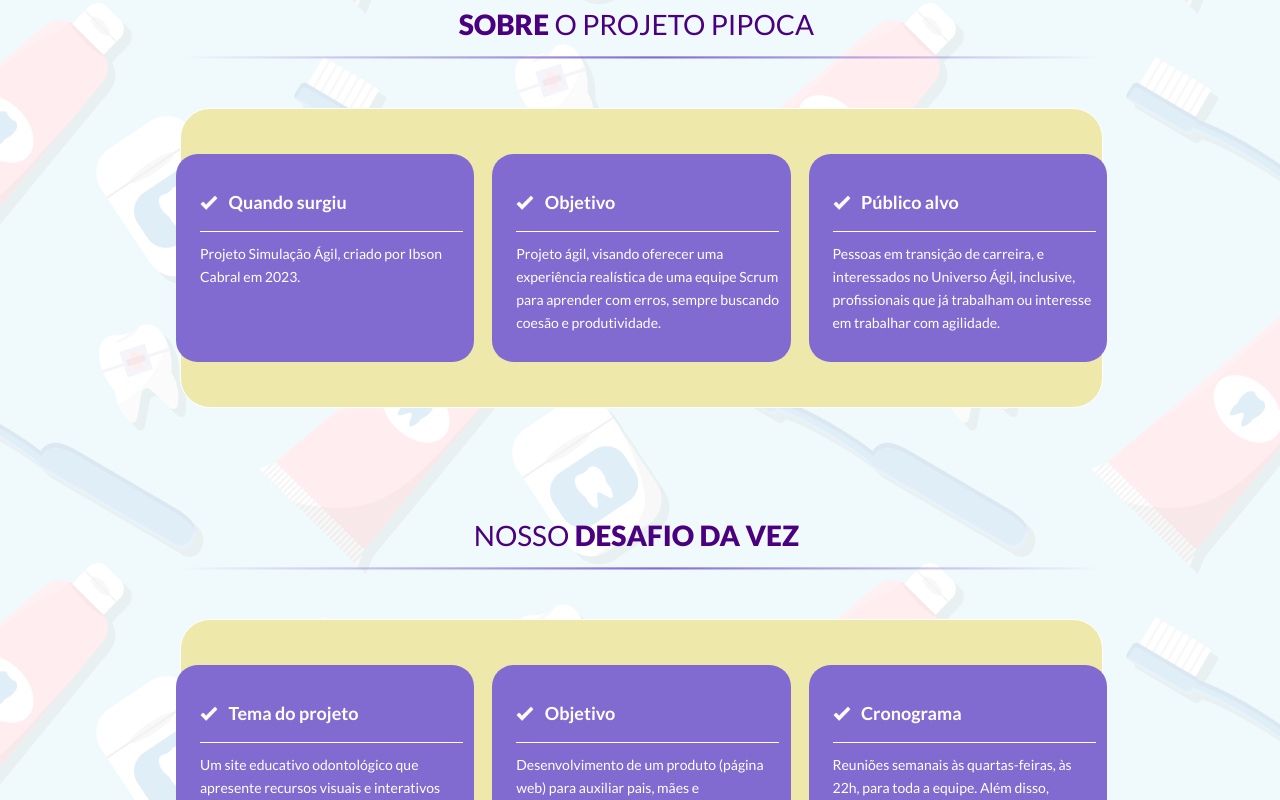
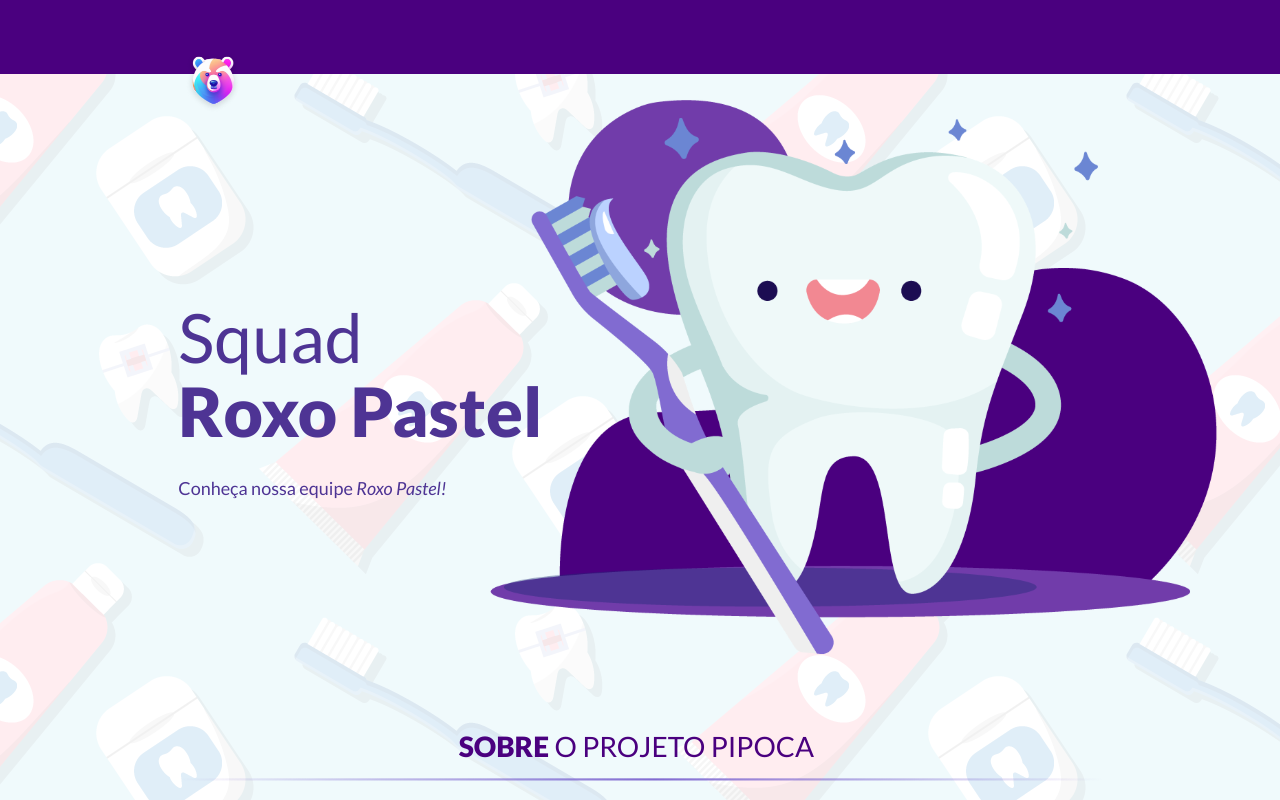
Before and after one commit to squadroxo/squad-roxo-pastel, a React (Vite) app: page / in a window 1280 px wide. Shown: the top 800 px of the page. Built offline with nearby package versions, Linux system fonts and the light colour scheme.

Commit message:
removing comment

```diff
--- a/src/App.tsx
+++ b/src/App.tsx
@@ -11,7 +11,7 @@ import linhaDivisoria from "/linhaDivisoria.svg"
 function App() {
   return (
     <div className={styles.container}>
-      {/* <ContainerRoxoPastel/> */}
+      <ContainerRoxoPastel/>
       <ContainerSobre/>
       <img src={dentesWallpaper} alt="Wallpaper de dentes" className={styles.foto}/>
       <h2 className={styles.tituloSquad}><strong className={styles.destaque}>Membros</strong> da Squad</h2>
```
